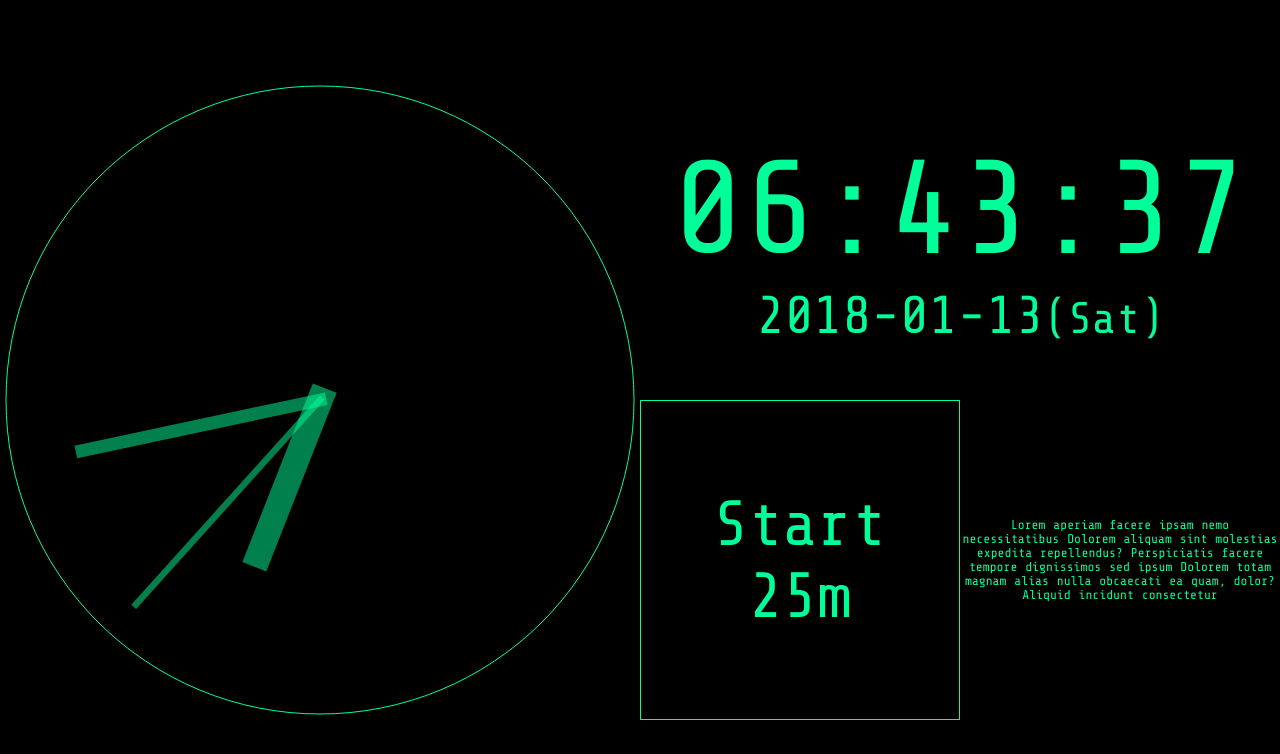
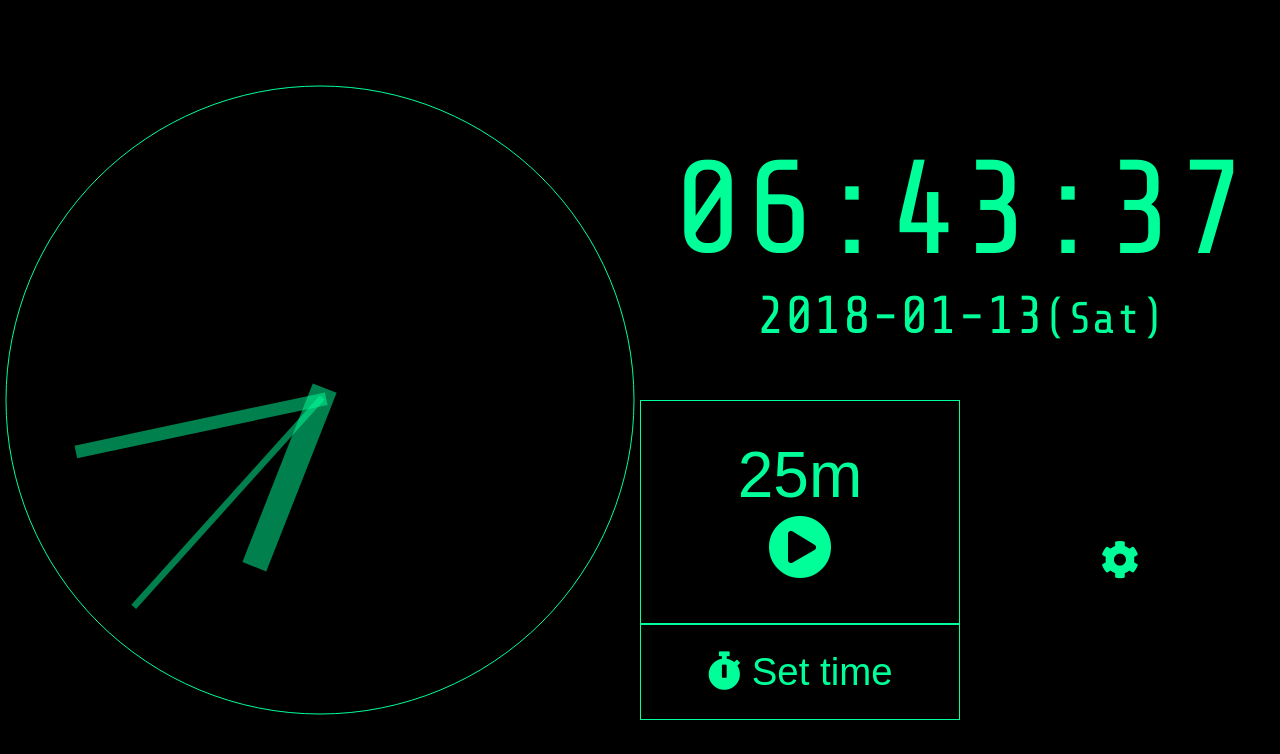
Before and after one commit to ginpei/giclock, a Nuxt app: page / in a window 1280 px wide. Shown: the top 754 px of the page. Built offline with nearby package versions, Linux system fonts and the light colour scheme.

Commit message:
preparing buttons

```diff
--- a/components/PomodoroButton.vue
+++ b/components/PomodoroButton.vue
@@ -1,11 +1,19 @@
 <template lang="pug">
-  button.PomodoroButton(@click="onClick" :style="style")
-    span(v-if="working")
+  span.PomodoroButton
+    button.mainButton(v-show="working" @click="pauseButton_onClick" :style="mainButtonStyle")
       | {{sRestTime}}
-    span(v-else)
-      | Start
       br
-      | {{sLength}}
+      i.fa.fa-pause-circle
+    button.subButton(v-show="working" @click="stopButton_onClick" :style="subButtonStyle" disabled)
+      i.fa.fa-stop-circle
+      |  Reset
+    button.mainButton(v-show="!working" @click="startButton_onClick" :style="mainButtonStyle")
+      |  {{sLength}}
+      br
+      i.fa.fa-play-circle
+    button.subButton(v-show="!working" @click="configButton_onClick" :style="subButtonStyle")
+      i.fa.fa-stopwatch
+      |  Set time
 </template>
 
 <script>
@@ -18,7 +26,13 @@ export default {
   ],
 
   computed: {
-    style () {
+    mainButtonStyle () {
+      return {
+        color: this.exceeded ? '#f00' : this.$store.state.preferences.fgColor,
+      }
+    },
+
+    subButtonStyle () {
       return {
         color: this.exceeded ? '#f00' : this.$store.state.preferences.fgColor,
       }
@@ -61,7 +75,20 @@ export default {
   },
 
   methods: {
-    onClick (event) {
+    startButton_onClick (event) {
+      console.log('# start')
+      this.$emit('press', event)
+    },
+
+    pauseButton_onClick (event) {
+      this.$emit('press', event)
+    },
+
+    stopButton_onClick (event) {
+      this.$emit('press', event)
+    },
+
+    configButton_onClick (event) {
       this.$emit('press', event)
     },
   },
@@ -70,10 +97,31 @@ export default {
 
 <style lang="sass" scoped>
 .PomodoroButton
+  display: flex
+  align-items: center
+  flex-direction: column
+  justify-content: center
+  text-align: center
+
+.mainButton,
+.subButton
   background-color: transparent
   border-color: initial
   border-style: solid
   border-width: 1px
   box-sizing: border-box
+
+  &:disabled
+    border-color: transparent
+    color: #063 !important
+
+.mainButton
   font-size: 5rem
+  height: 70%
+  width: 100%
+
+.subButton
+  font-size: 3rem
+  height: 30%
+  width: 100%
 </style>
--- a/nuxt.config.js
+++ b/nuxt.config.js
@@ -11,6 +11,7 @@ module.exports = {
     ],
     link: [
       { rel: 'stylesheet', href: 'https://fonts.googleapis.com/css?family=Share+Tech+Mono' },
+      { rel: 'stylesheet', href: 'https://use.fontawesome.com/releases/v5.0.4/css/all.css' },
       { rel: 'icon', type: 'image/x-icon', href: '/favicon.ico' },
     ],
   },
--- a/pages/index.vue
+++ b/pages/index.vue
@@ -8,7 +8,8 @@
       div.leftBottom
         PomodoroButton.pomodoroButton(@press="onPress_pomodoro" :working="pomodoroWorking" :now="now" :restTime="pomodoroRestTime" :length="pomodoroLength")
       div.rightBottom.pinCenter
-        p Lorem aperiam facere ipsam nemo necessitatibus Dolorem aliquam sint molestias expedita repellendus? Perspiciatis facere tempore dignissimos sed ipsum Dolorem totam magnam alias nulla obcaecati ea quam, dolor? Aliquid incidunt consectetur
+        a.pinCenter.preferencesLink(:style="{ color: $store.state.preferences.fgColor }" href="/preferences")
+          i.fas.fa-cog
 </template>
 
 <script>
@@ -175,4 +176,10 @@ export default {
 .pomodoroButton
   height: 100%
   width: 100%
+
+.preferencesLink
+  font-size: 3rem
+  height: 100%
+  text-decoration: none
+  width: 100%
 </style>
--- /dev/null
+++ b/pages/preferences.vue
@@ -0,0 +1,16 @@
+<template lang="pug">
+  section.container
+    h1 Preferences
+    p
+      a(href="/") ← Back
+</template>
+
+<script>
+export default {
+}
+</script>
+
+<style lang="sass" scoped>
+.container
+  margin: 3rem
+</style>
```
